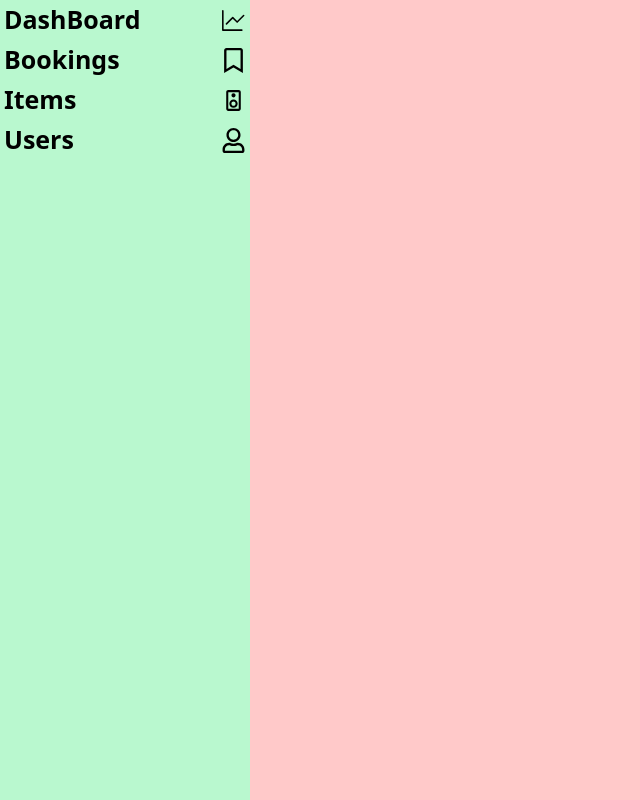
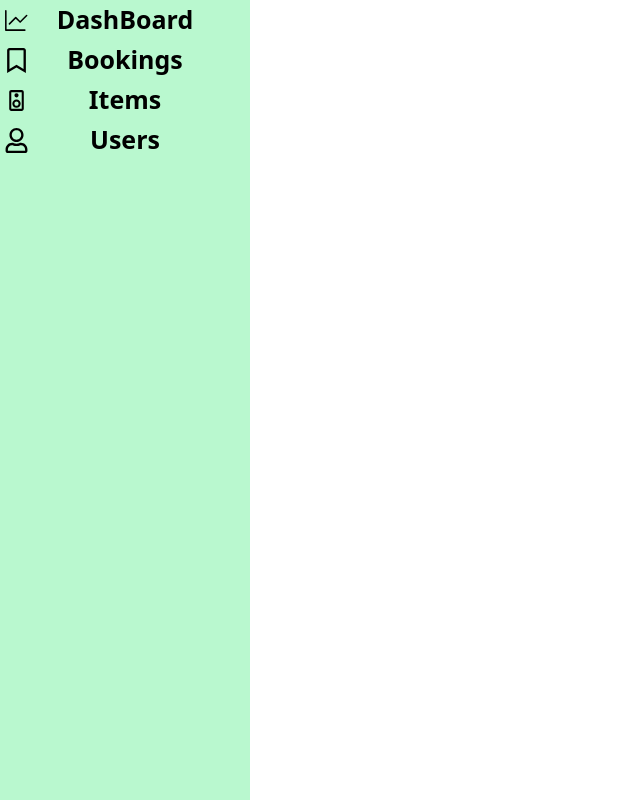
Before and after one commit to SandaruwanChandrasena/kv-audio-frontend, a React (Vite) app: page /admin in a window 1280 px wide. Shown: the whole page, without its empty margins (0-640 px from the left). Built offline with nearby package versions, Linux system fonts and the light colour scheme.

Commit message:
Save Login user token to browser local storage

```diff
--- a/src/pages/admin/AdminItemsPage.jsx
+++ b/src/pages/admin/AdminItemsPage.jsx
@@ -2,7 +2,7 @@ import React from 'react'
 
 function AdminItemsPage() {
   return (
-    <div className='w-full h-full bg-red-400'>AdminItemsPage</div>
+    <div className='w-full h-full'>AdminItemsPage</div>
   )
 }
 
--- a/src/pages/admin/AdminPage.jsx
+++ b/src/pages/admin/AdminPage.jsx
@@ -2,38 +2,39 @@ import { GoGraph } from "react-icons/go";
 import { FaRegBookmark, FaRegUser } from "react-icons/fa";
 import { MdOutlineSpeaker } from "react-icons/md";
 import { Link, Route, Routes } from "react-router-dom";
+import AdminItemsPage from "./AdminItemsPage";
 
 function AdminPage() {
     return (
         <div className="w-full h-screen flex">
               <div className="w-[250px] h-full bg-green-200">
 
-            <Link to="/admin/dashboad" className="w-full h-[40px] text-[25px] font-bold flex justify-start items-center relative pl-1">
+            <Link to="/admin/dashboad" className="w-full h-[40px] text-[25px] font-bold flex justify-center items-center relative ">
+              <GoGraph className="left-1 absolute"/>
               DashBoard
-              <GoGraph className="right-1 absolute"/>
             </Link>
 
-            <Link to="/admin/bookings" className="w-full h-[40px] text-[25px] font-bold flex justify-start items-center relative pl-1">
+            <Link to="/admin/bookings" className="w-full h-[40px] text-[25px] font-bold flex justify-center items-center relative ">
+              <FaRegBookmark className="left-1 absolute"/>
               Bookings
-              <FaRegBookmark className="right-1 absolute"/>
             </Link>
 
-            <Link to="/admin/items" className="w-full h-[40px] text-[25px] font-bold flex justify-start items-center relative pl-1">
+            <Link to="/admin/items" className="w-full h-[40px] text-[25px] font-bold flex justify-center items-center relative ">
+              <MdOutlineSpeaker className="left-1 absolute"/>
               Items
-              <MdOutlineSpeaker className="right-1 absolute"/>
             </Link>
-            <Link to="/admin/users" className="w-full h-[40px] text-[25px] font-bold flex justify-start items-center relative pl-1">
+            <Link to="/admin/users" className="w-full h-[40px] text-[25px] font-bold flex justify-center items-center relative ">
+              <FaRegUser className="left-1 absolute"/>
               Users
-              <FaRegUser className="right-1 absolute"/>
             </Link>
               </div>
 
-              <div className="w-[calc(100vw-250px)] bg-red-200">
+              <div className="w-[calc(100vw-250px)]">
 
                 <Routes path="/*">
                   <Route  path="/dashboad" element={<h1>Dashboard</h1>}/>
                   <Route  path="/bookings" element={<h1>Booking</h1>}/>
-                  <Route  path="/items" element={<h1>Items</h1>}/>
+                  <Route  path="/items" element={<AdminItemsPage />}/>
                   <Route  path="/users" element={<h1>Users</h1>}/>
                 </Routes>
 
--- a/src/pages/login/LoginPage.jsx
+++ b/src/pages/login/LoginPage.jsx
@@ -23,6 +23,8 @@ function LoginPage() {
         toast.success("Login Success");
 
         const user = res.data.user
+
+        localStorage.setItem("token", res.data.token)
 
         if(user.role === "admin") {
             navigate("/admin/")
```
